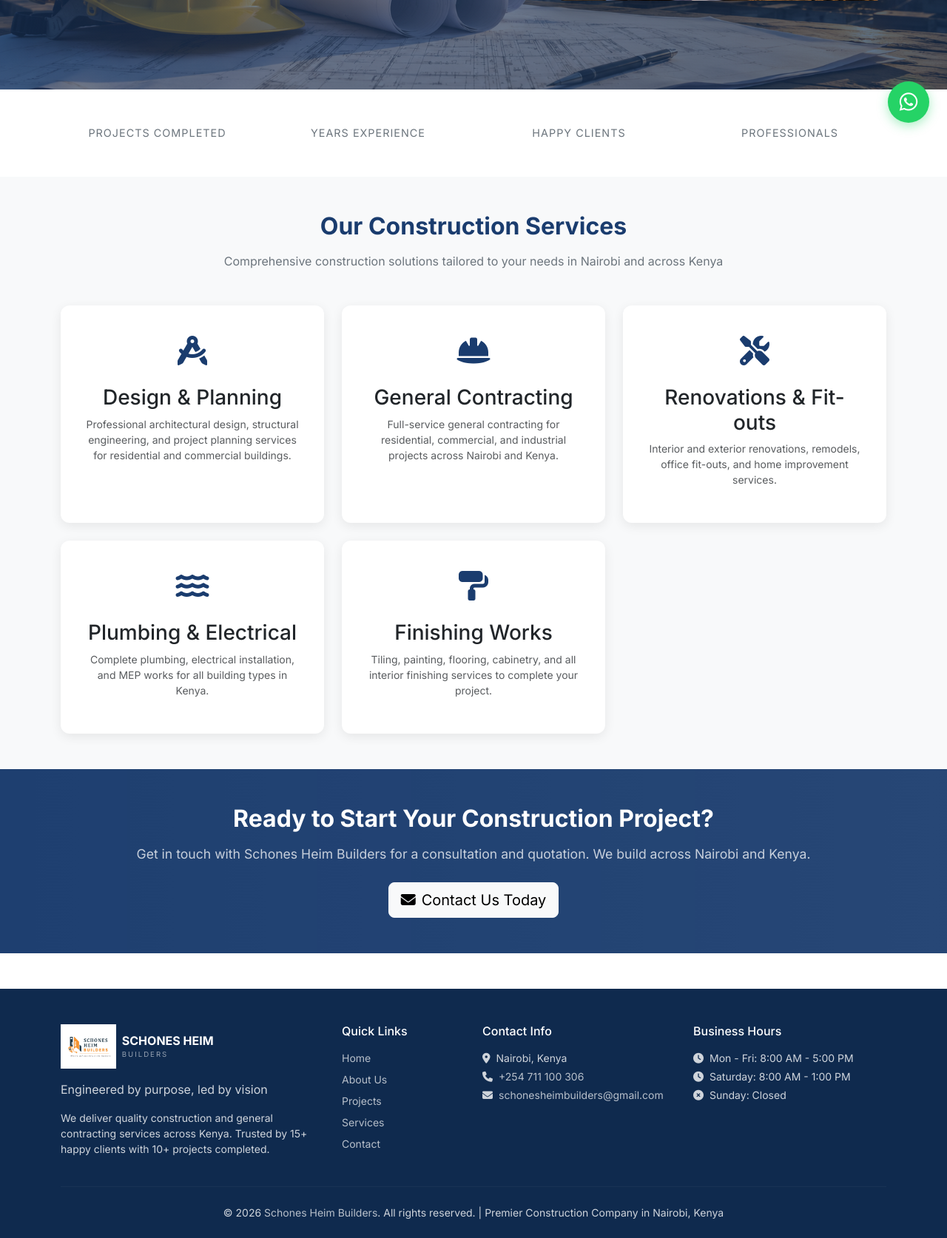
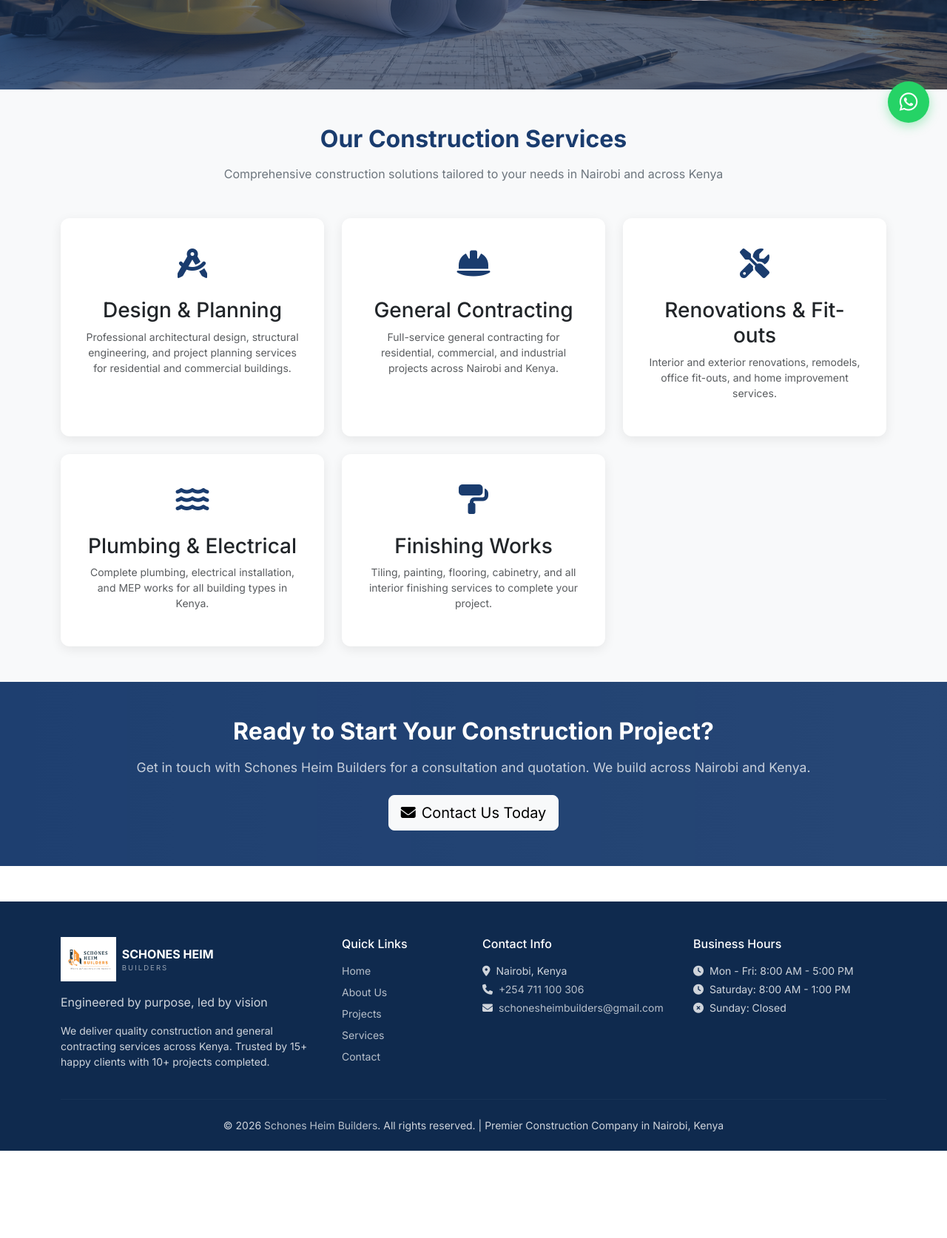
Before and after one commit to mbuguam443/schones-heim-construction, a Django app: template templates/public/home.html in a window 1280 px wide. Shown: the part 610-2284 px from the top of the page at 74% size. After the commit the page ends 2166 px from the top, so only its background shows below. Run offline with Django 3.2, Linux system fonts and the light colour scheme; the template is opened without the code that fills it, so the values that code supplies are empty.

Commit message:
Remove stats row from homepage

```diff
--- a/templates/public/home.html
+++ b/templates/public/home.html
@@ -109,29 +109,6 @@
       </div>
       <div class="col-lg-5 text-center mt-4 mt-lg-0">
         <img src="{% static 'homepage.png' %}" alt="Schones Heim Builders - Premier Construction Company in Nairobi Kenya" style="max-width:100%; border-radius:16px; box-shadow:0 8px 30px rgba(0,0,0,0.3);" width="500" height="400" loading="eager">
-      </div>
-    </div>
-  </div>
-</section>
-
-<section class="py-5" id="stats-section" aria-label="Company Statistics">
-  <div class="container">
-    <div class="row text-center g-4">
-      <div class="col-md-3 col-6 reveal" itemscope itemtype="https://schema.org/Organization">
-        <div class="stat-number" data-target="{{ stats.projects_completed }}">{{ stats.projects_completed }}</div>
-        <div class="stat-label">Projects Completed</div>
-      </div>
-      <div class="col-md-3 col-6 reveal reveal-delay-1">
-        <div class="stat-number" data-target="{{ stats.years_established }}">{{ stats.years_established }}</div>
-        <div class="stat-label">Years Experience</div>
-      </div>
-      <div class="col-md-3 col-6 reveal reveal-delay-2">
-        <div class="stat-number" data-target="{{ stats.happy_clients }}">{{ stats.happy_clients }}</div>
-        <div class="stat-label">Happy Clients</div>
-      </div>
-      <div class="col-md-3 col-6 reveal reveal-delay-3">
-        <div class="stat-number" data-target="{{ stats.professionals }}">{{ stats.professionals }}</div>
-        <div class="stat-label">Professionals</div>
       </div>
     </div>
   </div>
```
